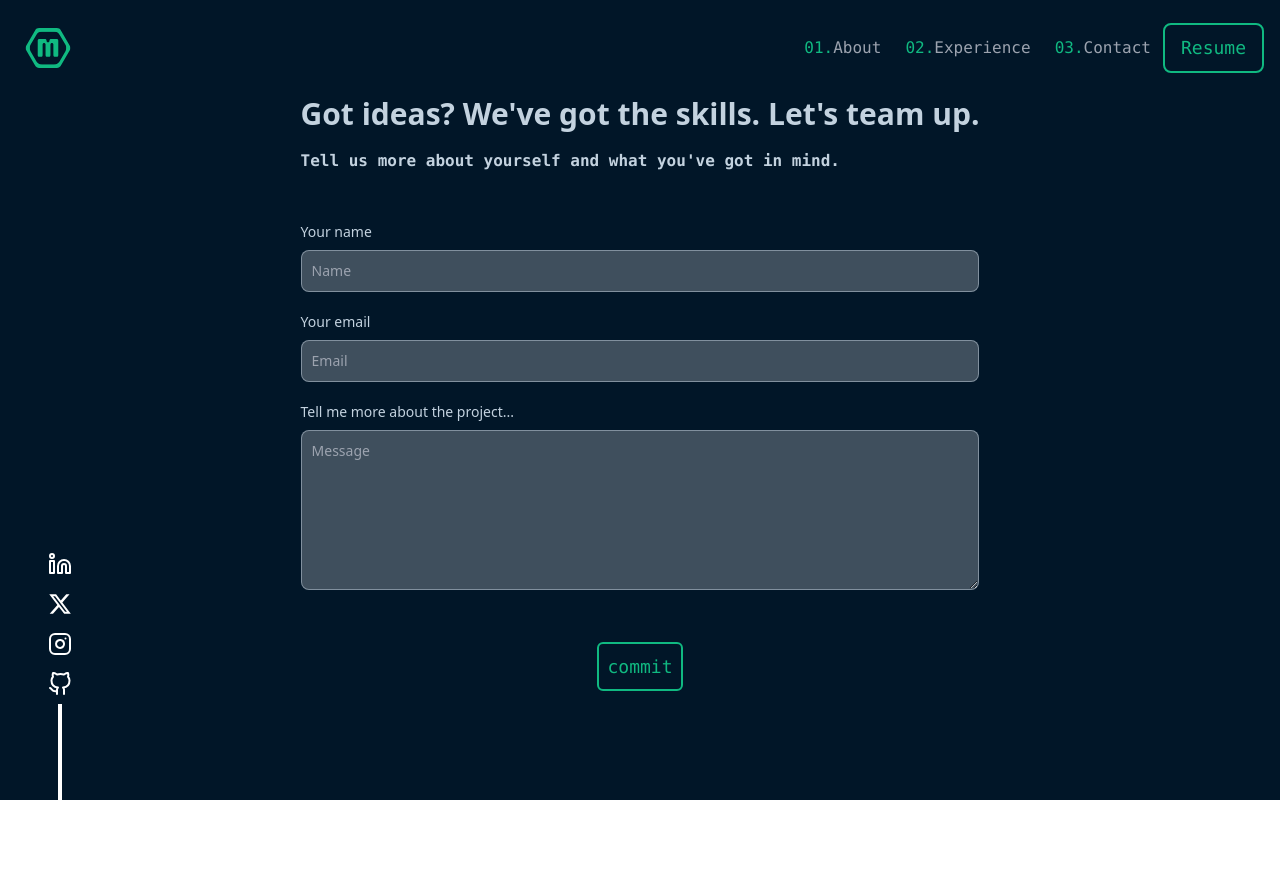
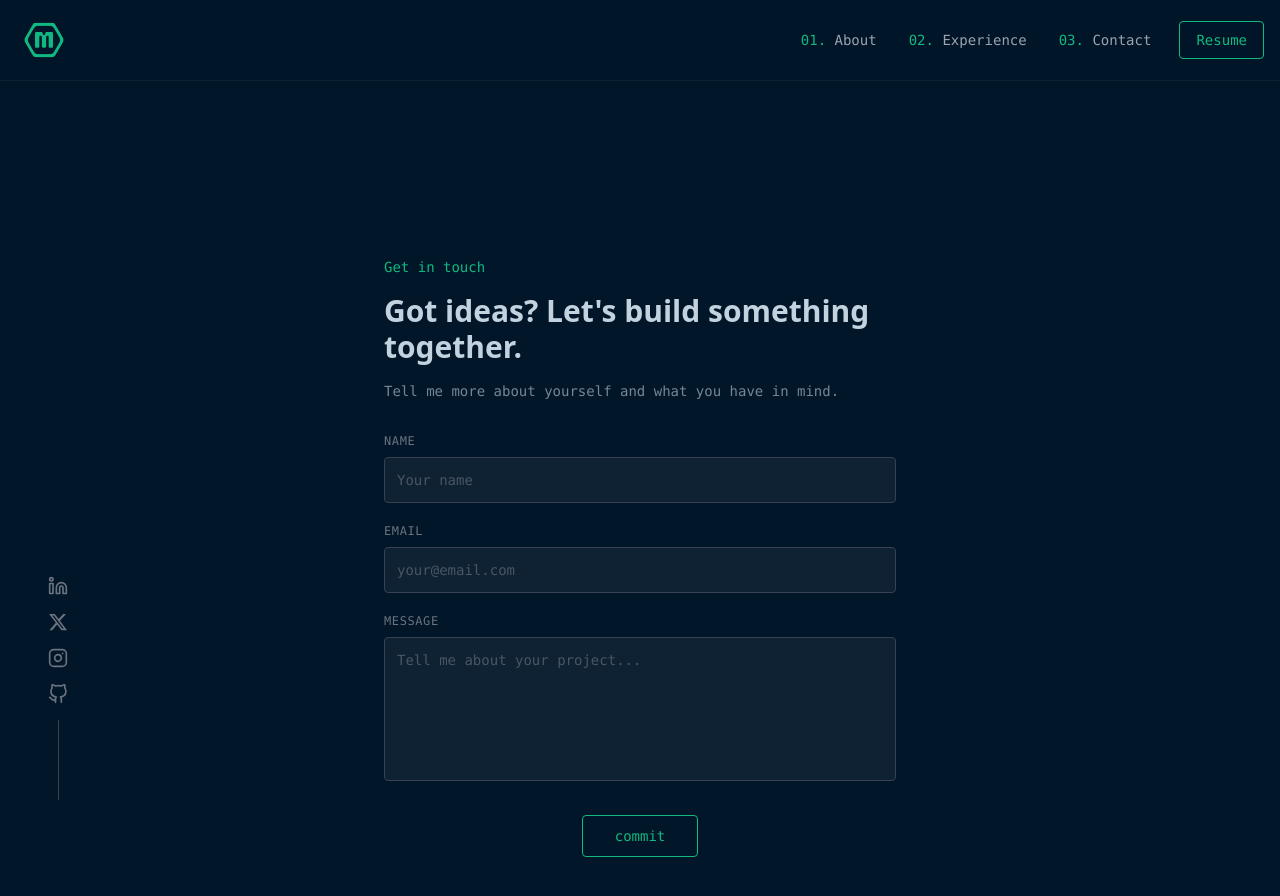
Before and after one commit to MehdiBenfredj/portfolio, a React (Vite) app: page /contact in a window 1280 px wide. Shown: the top 896 px of the page. Before the commit the page ends 800 px from the top, so only its background shows below. Built offline with nearby package versions, Linux system fonts and the light colour scheme.

Commit message:
new feel "claude"

```diff
--- a/src/components/NavElement.jsx
+++ b/src/components/NavElement.jsx
@@ -3,9 +3,15 @@ import { Link } from "react-router-dom";
 
 export default function NavElement({ id, title, path, handleCloseMenu }) {
   return (
-    <Link to={path} className="px-3 flex items-center pt-4 lg:pt-0" onClick={() => handleCloseMenu(false)}>
-      <p className="text-emerald-500 font-mono">{id}. </p>
-      <p className="hover:text-slate-100 font-mono">{title}</p>
+    <Link
+      to={path}
+      className="px-3 flex items-center pt-4 lg:pt-0 group"
+      onClick={() => handleCloseMenu && handleCloseMenu(false)}
+    >
+      <span className="text-emerald-500 font-mono text-sm">{id}.&nbsp;</span>
+      <span className="text-gray-400 group-hover:text-gray-100 font-mono text-sm transition-colors duration-200">
+        {title}
+      </span>
     </Link>
   );
 }
--- a/src/components/Navbar.jsx
+++ b/src/components/Navbar.jsx
@@ -29,73 +29,54 @@ export default function Navbar() {
   };
 
   return (
-    <div className="w-full p-4">
-      <div className="flex justify-between">
+    <div className="sticky top-0 z-50 w-full px-4 py-3 bg-vscode-blue/90 backdrop-blur-md border-b border-white/5">
+      <div className="flex justify-between items-center">
         {/* Logo */}
         <Link
           to={"/"}
-          className="flex-shrink-0 transition ease-in-out hover:rotate-90"
+          className="flex-shrink-0 transition-transform duration-300 ease-in-out hover:rotate-90"
         >
-          <img className="h-16 w-auto" src={logo} alt="Company Logo" />{" "}
+          <img className="h-14 w-auto" src={logo} alt="Logo" />
         </Link>
-        {/* Routes */}
         {/* Desktop Menu */}
-        <div className="hidden lg:flex items-center">
-          <NavElement id="01" title="About" path="/about"></NavElement>
-          <NavElement
-            id="02"
-            title="Experience"
-            path="/experience"
-          ></NavElement>
-          <NavElement id="03" title="Contact" path="contact"></NavElement>
-          <div>
+        <div className="hidden lg:flex items-center gap-2">
+          <NavElement id="01" title="About" path="/about" />
+          <NavElement id="02" title="Experience" path="/experience" />
+          <NavElement id="03" title="Contact" path="contact" />
           <button
             onClick={handleDownload}
-              className="px-4 py-2 border-2 border-emerald-500 rounded-lg text-emerald-500 text-lg leading-relaxed font-mono hover:text-white transition-all"
+            className="ml-2 px-4 py-2 border border-emerald-500 rounded text-emerald-500 text-sm font-mono hover:bg-emerald-500 hover:text-vscode-blue transition-all duration-200"
           >
             Resume
           </button>
-          </div>
         </div>
         {/* Mobile Menu Button */}
         <div className="lg:hidden">
           <button
             onClick={() => setIsOpen(!isOpen)}
-            className="inline-flex items-center justify-center p-2 rounded-md text-gray-600 hover:text-gray-900 hover:bg-gray-100 focus:outline-none focus:ring-2 focus:ring-inset focus:ring-gray-500"
+            className="inline-flex items-center justify-center p-2 rounded text-gray-400 hover:text-gray-100 hover:bg-white/5 transition-colors duration-200"
           >
             {isOpen ? (
-              <X className="block h-6 w-6 " />
+              <X className="block h-6 w-6" />
             ) : (
-              <Menu className="block h-6 w-6 " />
+              <Menu className="block h-6 w-6" />
             )}
           </button>
         </div>
       </div>
-      {/* Routes */}
       {/* Mobile Menu */}
-      <div className=" flex flex-col lg:hidden">
+      <div className="flex flex-col lg:hidden">
         {isOpen && (
-          <div>
-            <NavElement
-              id="01"
-              title="About"
-              path="/about"
-              handleCloseMenu={setIsOpen}
-            ></NavElement>
-            <NavElement
-              id="02"
-              title="Experience"
-              path="/experience"
-            ></NavElement>
-            <NavElement id="03" title="Contact" path="contact"></NavElement>
-            <div>
+          <div className="pt-2 pb-4 border-t border-white/5 mt-3">
+            <NavElement id="01" title="About" path="/about" handleCloseMenu={setIsOpen} />
+            <NavElement id="02" title="Experience" path="/experience" handleCloseMenu={setIsOpen} />
+            <NavElement id="03" title="Contact" path="contact" handleCloseMenu={setIsOpen} />
             <button
               onClick={handleDownload}
-                className="px-3 pt-4 rounded-lg text-emerald-500 text-lg leading-relaxed font-mono hover:text-white transition-all"
+              className="px-3 pt-4 text-emerald-500 text-sm font-mono hover:text-white transition-colors duration-200"
             >
-                Download my resume
+              Download resume
             </button>
-            </div>
           </div>
         )}
       </div>
--- a/src/components/Socials.jsx
+++ b/src/components/Socials.jsx
@@ -1,28 +1,33 @@
-import React from 'react'
+import React from "react";
 import { FaXTwitter } from "react-icons/fa6";
 import { FiLinkedin, FiInstagram, FiGithub } from "react-icons/fi";
 import { useMediaQuery } from "react-responsive";
 
-
 export default function Socials() {
   const isTabletOrMobile = useMediaQuery({ query: "(max-width: 1224px)" });
-  const iconsSize = isTabletOrMobile ? '20' : '24';
+  const size = isTabletOrMobile ? "18" : "20";
+
+  const links = [
+    { href: "https://www.linkedin.com/in/mehdi-benfredj/", Icon: FiLinkedin },
+    { href: "https://x.com/BenfredjMehdi", Icon: FaXTwitter },
+    { href: "https://www.instagram.com/mehdi.bnfrdj/", Icon: FiInstagram },
+    { href: "https://github.com/MehdiBenfredj", Icon: FiGithub },
+  ];
 
   return (
-	<div className="fixed bottom-0 left-0 text-white flex flex-col items-center  md:pl-10">
-        <a href="https://www.linkedin.com/in/mehdi-benfredj/">
-          <FiLinkedin size={iconsSize} className="m-2 hover:fill-white transition ease-in-out hover:rotate-45" />
+    <div className="fixed bottom-0 left-0 flex flex-col items-center md:pl-10">
+      {links.map(({ href, Icon }) => (
+        <a
+          key={href}
+          href={href}
+          target="_blank"
+          rel="noreferrer"
+          className="m-2 text-gray-500 hover:text-emerald-500 hover:-translate-y-1 transition-all duration-200"
+        >
+          <Icon size={size} />
         </a>
-        <a href="https://x.com/BenfredjMehdi">
-          <FaXTwitter size={iconsSize} className="m-2 hover:fill-white transition ease-in-out hover:rotate-45" />
-        </a>
-        <a href="https://www.instagram.com/mehdi.bnfrdj/">
-          <FiInstagram size={iconsSize} className="m-2 hover:fill-white transition ease-in-out hover:rotate-45" />
-        </a>
-        <a href="https://github.com/MehdiBenfredj">
-          <FiGithub size={iconsSize} className="m-2 hover:fill-white transition ease-in-out hover:rotate-45" />
-        </a>
-        <hr className="w-1 h-24 bg-white border-none"></hr>
-      </div>
-  )
+      ))}
+      <div className="w-px h-20 bg-gray-700 mt-2" />
+    </div>
+  );
 }
--- a/src/index.css
+++ b/src/index.css
@@ -3,7 +3,31 @@
 @tailwind utilities;
 
 @layer base {
-	p {
-	  @apply text-gray-400 leading-relaxed ;
-	}
+  html {
+    scroll-behavior: smooth;
   }
+
+  p {
+    @apply text-gray-400 leading-relaxed;
+  }
+
+  ::selection {
+    background-color: rgba(16, 185, 129, 0.2);
+    color: #a7f3d0;
+  }
+}
+
+/* Thin emerald scrollbar */
+::-webkit-scrollbar {
+  width: 5px;
+}
+::-webkit-scrollbar-track {
+  background: #011628;
+}
+::-webkit-scrollbar-thumb {
+  background: rgba(16, 185, 129, 0.35);
+  border-radius: 9999px;
+}
+::-webkit-scrollbar-thumb:hover {
+  background: rgba(16, 185, 129, 0.65);
+}
--- a/src/routes/Contact.jsx
+++ b/src/routes/Contact.jsx
@@ -1,5 +1,10 @@
 import React, { useRef } from "react";
 import { sendEmail } from "../service/emailSender";
+
+const inputClass =
+  "w-full bg-white/5 border border-gray-700 text-name-color text-sm rounded focus:outline-none focus:border-emerald-500 focus:ring-1 focus:ring-emerald-500/40 p-3 placeholder-gray-600 transition-colors duration-200 font-mono";
+
+const labelClass = "block mb-2 text-xs font-mono text-gray-500 uppercase tracking-wider";
 
 export default function Contact() {
   const nameInputRef = useRef();
@@ -9,85 +14,72 @@ export default function Contact() {
   const handleSubmit = (e) => {
     e.preventDefault();
 
-    // Perform registration logic here
     const name = nameInputRef.current.value;
     const email = emailInputRef.current.value;
     const message = messageInputRef.current.value;
 
     sendEmail(name, email, message);
 
-    // Reset input fields
     nameInputRef.current.value = "";
     emailInputRef.current.value = "";
     messageInputRef.current.value = "";
-
-    console.log(name + email + message);
   };
 
   return (
-    <div className="w-screen flex justify-center">
-      <div className="px-24">
-        <p className="text-3xl text-name-color font-bold">
-          Got ideas? We've got the skills. Let's team up.
+    <div className="w-screen flex justify-center px-12 lg:py-44">
+      <div className="w-full max-w-lg">
+        <p className="text-emerald-500 font-mono text-sm pb-4">Get in touch</p>
+        <p className="text-2xl lg:text-3xl text-name-color font-bold leading-snug">
+          Got ideas? Let's build something together.
         </p>
-        <p className="text-name-color py-4 font-bold font-mono">
-          Tell us more about yourself and what you've got in mind.
+        <p className="text-name-color/60 py-4 font-mono text-sm">
+          Tell me more about yourself and what you have in mind.
         </p>
-        <form className="flex flex-col py-8" onSubmit={handleSubmit}>
-          <div className="mb-5">
-            <label
-              htmlFor="name"
-              className="block mb-2 text-sm font-medium text-name-color dark:text-white"
-            >
-              Your name
+        <form className="flex flex-col gap-5 pt-4" onSubmit={handleSubmit}>
+          <div>
+            <label htmlFor="name" className={labelClass}>
+              Name
             </label>
             <input
               type="text"
               id="name"
-              className="bg-gray-50/25 border border-name-color/50 text-gray-900 text-sm rounded-lg focus:ring-blue-500 focus:border-blue-500 block w-full p-2.5 dark:bg-gray-700 dark:border-gray-600 dark:placeholder-gray-400 dark:text-white dark:focus:ring-blue-500 dark:focus:border-blue-500"
-              placeholder="Name"
+              className={inputClass}
+              placeholder="Your name"
               ref={nameInputRef}
               required
             />
           </div>
-          <div className="mb-5">
-            <label
-              htmlFor="email"
-              className="block mb-2 text-sm font-medium text-name-color dark:text-white"
-            >
-              Your email
+          <div>
+            <label htmlFor="email" className={labelClass}>
+              Email
             </label>
             <input
               type="email"
               id="email"
-              className="bg-gray-50/25 border border-name-color/50 text-gray-900 text-sm rounded-lg focus:ring-blue-500 focus:border-blue-500 block w-full p-2.5 dark:bg-gray-700 dark:border-gray-600 dark:placeholder-gray-400 dark:text-white dark:focus:ring-blue-500 dark:focus:border-blue-500"
-              placeholder="Email"
+              className={inputClass}
+              placeholder="your@email.com"
               ref={emailInputRef}
               required
             />
           </div>
-          <div className="mb-5">
-            <label
-              htmlFor="email"
-              className="block mb-2 text-sm font-medium text-name-color dark:text-white"
-            >
-              Tell me more about the project...
+          <div>
+            <label htmlFor="project" className={labelClass}>
+              Message
             </label>
             <textarea
-              type="text"
               id="project"
-              className="h-40 bg-gray-50/25 border border-name-color/50 text-gray-900 text-sm rounded-lg focus:ring-blue-500 focus:border-blue-500 block w-full p-2.5 dark:bg-gray-700 dark:border-gray-600 dark:placeholder-gray-400 dark:text-white dark:focus:ring-blue-500 dark:focus:border-blue-500"
-              placeholder="Message"
+              className={`${inputClass} h-36 resize-none`}
+              placeholder="Tell me about your project..."
               ref={messageInputRef}
               required
             />
           </div>
-          <div className="flex justify-center pt-8">
+          <div className="flex justify-center pt-2">
             <button
-              className="bg-vscode-blue rounded-md p-2 border-2 border-emerald-500 text-emerald-500 text-lg leading-relaxed font-mono shrink-0 hover:bg-emerald-500 hover:text-white"
+              className="px-8 py-2.5 border border-emerald-500 rounded text-emerald-500 font-mono text-sm hover:bg-emerald-500 hover:text-vscode-blue transition-all duration-200"
               type="submit"
             >
-              <div>commit</div>
+              commit
             </button>
           </div>
         </form>
--- a/src/routes/Index.jsx
+++ b/src/routes/Index.jsx
@@ -1,54 +1,61 @@
 import React from "react";
-import { useMediaQuery } from "react-responsive";
 import { motion } from "framer-motion";
+import { Link } from "react-router-dom";
 
 export default function Index() {
-  const isTabletOrMobile = useMediaQuery({ query: "(max-width: 1224px)" });
-
   return (
-    <div className="flex flex-col p-12 lg:px-56 lg:py-44">
-      <div className="pb-8">
+    <div className="flex flex-col p-12 lg:px-56 lg:py-44 min-h-[calc(100vh-72px)]">
       <motion.p
-          className="text-emerald-500 font-mono lg:text-lg"
-          initial={{ opacity: 0 }}
-          animate={{ opacity: 1 }}
-          transition={{ duration: 1 }}
+        className="text-emerald-500 font-mono text-sm lg:text-base pb-6"
+        initial={{ opacity: 0, y: 10 }}
+        animate={{ opacity: 1, y: 0 }}
+        transition={{ duration: 0.6 }}
       >
         Hi, my name is
       </motion.p>
-      </div>
-      <div>
-        <motion.p
-          className="font-sans text-3xl text-name-color font-bold pb-8 lg:text-6xl"
-          initial={{ opacity: 0 }}
-          animate={{ opacity: 1 }}
-          transition={{ duration: 1, delay: 0.5 }}
+
+      <motion.h1
+        className="font-sans text-4xl lg:text-7xl text-name-color font-bold leading-tight pb-4"
+        initial={{ opacity: 0, y: 10 }}
+        animate={{ opacity: 1, y: 0 }}
+        transition={{ duration: 0.6, delay: 0.15 }}
       >
         Mehdi Benfredj.
-        </motion.p>
-        <motion.p
-          className="font-sans text-2xl lg:text-5xl text-name-color/75 font-bold"
-          initial={{ opacity: 0 }}
-          animate={{ opacity: 1 }}
-          transition={{ duration: 1, delay: 0.7 }}
+      </motion.h1>
+
+      <motion.h2
+        className="font-sans text-2xl lg:text-5xl text-name-color/60 font-bold leading-tight"
+        initial={{ opacity: 0, y: 10 }}
+        animate={{ opacity: 1, y: 0 }}
+        transition={{ duration: 0.6, delay: 0.3 }}
       >
-          I am a full-stack software engineer
-        </motion.p>
-      </div>
+        I build robust back-end systems.
+      </motion.h2>
+
       <motion.div
-        className="py-8"
-        initial={{ opacity: 0 }}
-        animate={{ opacity: 1 }}
-        transition={{ duration: 1, delay: 1.2 }}
+        className="py-8 max-w-xl"
+        initial={{ opacity: 0, y: 10 }}
+        animate={{ opacity: 1, y: 0 }}
+        transition={{ duration: 0.6, delay: 0.5 }}
       >
-        <p className="pb-2 font-mono">
-          I am a software engineer specializing in building robust back-end
-          systems.
+        <p className="font-mono text-sm leading-loose">
+          Software engineer specializing in high-performance back-end systems
+          with a strong background in finance. Currently building a counterparty
+          risk calculation engine at a financial corporation in Paris.
         </p>
-        <p className="pb-2 font-mono">
-          With a strong background in finance. Currently building counterparty
-          risk calculation engine for a financial corporation in Paris.
-        </p>
+      </motion.div>
+
+      <motion.div
+        initial={{ opacity: 0, y: 10 }}
+        animate={{ opacity: 1, y: 0 }}
+        transition={{ duration: 0.6, delay: 0.7 }}
+      >
+        <Link
+          to="/experience"
+          className="inline-block px-6 py-3 border border-emerald-500 text-emerald-500 font-mono text-sm rounded hover:bg-emerald-500 hover:text-vscode-blue transition-all duration-200"
+        >
+          View my experience →
+        </Link>
       </motion.div>
     </div>
   );
--- a/tailwind.config.js
+++ b/tailwind.config.js
@@ -8,6 +8,7 @@ export default {
     extend: {
       colors: {
         'vscode-blue': '#011628',
+        'card-bg': '#041e30',
         'name-color': '#c3d2df',
       },
     },
```
Also changed, not shown: src/components/Job.jsx (+15 -12 lines), src/routes/About.jsx (+47 -87 lines), src/service/experience.js (+4 -4 lines). Lines whose indentation alone changed are shown as unchanged.
